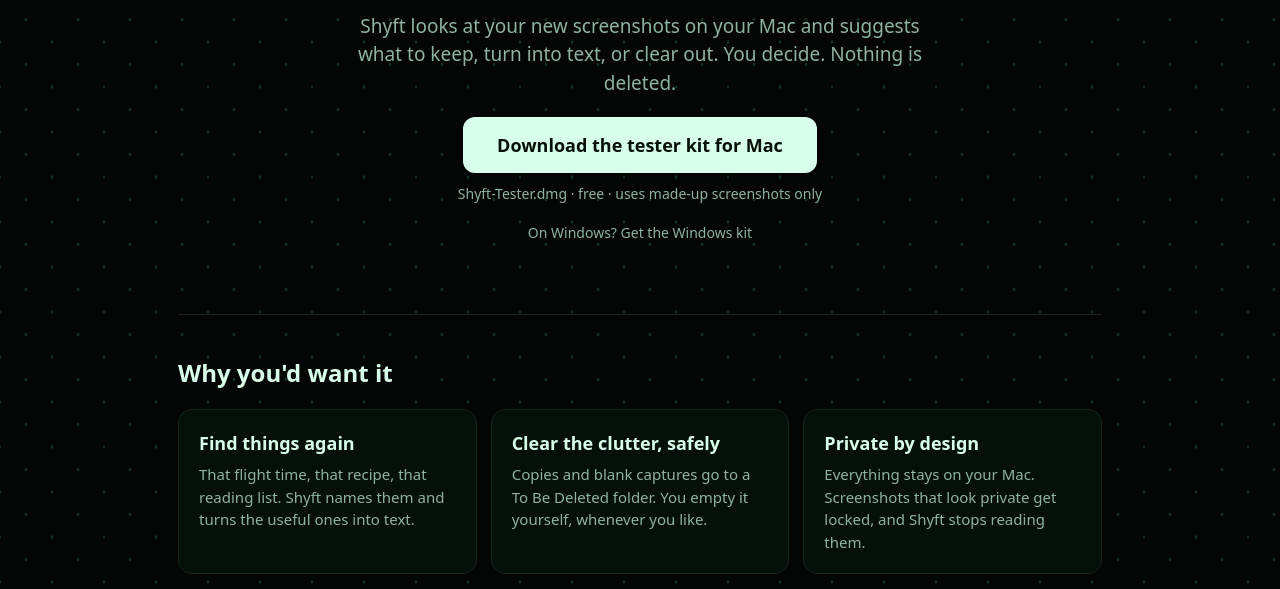
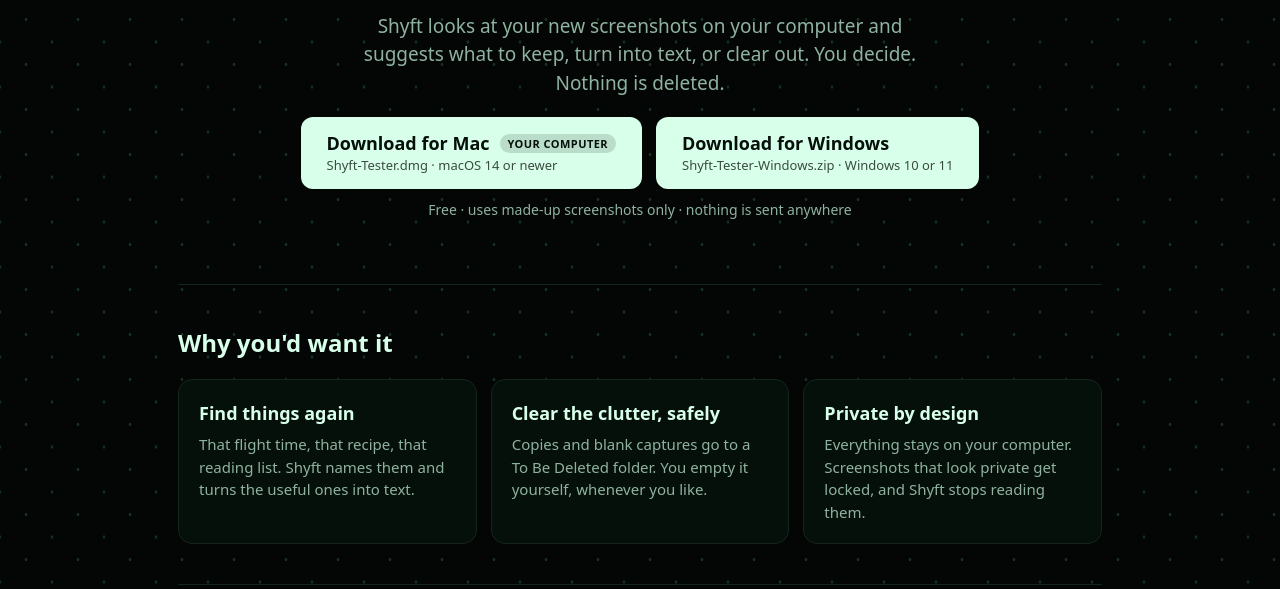
Before and after one commit to timovreuxgerbier/agenthk, a plain HTML site: page ui/start.html in a window 1280 px wide. Shown: the part 363-952 px from the top of the page. Drawn offline with Linux system fonts and the light colour scheme.

Commit message:
Download page: Mac and Windows buttons side by side

```diff
--- a/ui/start.css
+++ b/ui/start.css
@@ -32,4 +32,14 @@ body:not(.win) .os-win, body.win .os-mac{display:none}
 .seg{display:inline-flex;border:1px solid var(--line2);border-radius:12px;padding:3px;margin:0 0 20px;gap:3px}
 .seg button{min-height:40px;border:none;border-radius:9px;padding:0 18px;font-size:15px}
 .seg button[aria-pressed=true]{background:var(--text);color:#06100B;font-weight:700}
-#other-os{min-height:36px;font-size:14px}
+
+
+/* Two download buttons, equal weight. The one matching the visitor's computer gets a small tag. */
+.dl-pair{display:flex;gap:14px;flex-wrap:wrap;justify-content:center}
+.cta .main.dl{flex-direction:column;align-items:flex-start;justify-content:center;gap:4px;min-height:72px;min-width:250px;padding:12px 26px;line-height:1.2}
+.dl-top{display:flex;align-items:center;gap:10px;font-weight:700;text-align:left}
+.cta .main.dl{text-align:left}
+.dl-file{font-size:13px;font-weight:500;opacity:.75}
+.dl .mine{display:none;white-space:nowrap;font-size:11px;font-weight:700;letter-spacing:.04em;text-transform:uppercase;padding:3px 8px;border-radius:999px;background:rgba(6,16,11,.14)}
+.dl.is-mine .mine{display:inline-block}
+@media (max-width:560px){.cta .main.dl{width:100%}}
--- a/ui/start.html
+++ b/ui/start.html
@@ -9,7 +9,9 @@
 </head>
 <!-- start.html: the first page a tester sees, before any download.
      TEXT: drafts. Raaghavi will send the final short text: replace anything marked data-copy.
-     NUMBERS: 17 GB measured on Timo's Mac (Nov 24); macOS 14+ and 8 GB memory are Ollama's own minimums.
+     NUMBERS: Mac 17 GB measured on Timo's Mac (Nov 24); macOS 14+ and 8 GB are Ollama's own minimums.
+     Windows (kit 2): models 6.6 + 4.6 = 11.2 GB, plus about 4 GB for Ollama if missing. Stops only under 5 GB memory.
+     Times are honest guesses, not measured: minutes with a graphics card, possibly hours without.
      DOWNLOAD: the tester kit (installer/ in the repo), published as a GitHub release. -->
 <body class="start">
 <div class="wrap">
@@ -22,11 +24,19 @@
     <div class="hero">
       <span id="hero-buddies"></span>
       <h1 data-copy="headline">Your screenshots, sorted while you sleep.</h1>
-      <p class="sub" data-copy="intro">Shyft looks at your new screenshots on your Mac and suggests what to keep, turn into text, or clear out. You decide. Nothing is deleted.</p>
+      <p class="sub" data-copy="intro">Shyft looks at your new screenshots on your computer and suggests what to keep, turn into text, or clear out. You decide. Nothing is deleted.</p>
       <div class="cta">
-        <a class="main" id="download" href="#">Download the tester kit for Mac</a>
-        <span class="small" id="dl-note">Shyft-Tester.dmg · free · uses made-up screenshots only</span>
-        <button class="quiet" id="other-os" type="button">On Windows? Get the Windows kit</button>
+        <div class="dl-pair">
+          <a class="main dl" data-os="mac" href="https://github.com/timovreuxgerbier/agenthk/releases/latest/download/Shyft-Tester.dmg">
+            <span class="dl-top">Download for Mac<span class="mine">your computer</span></span>
+            <span class="dl-file">Shyft-Tester.dmg · macOS 14 or newer</span>
+          </a>
+          <a class="main dl" data-os="win" href="https://github.com/timovreuxgerbier/agenthk/releases/latest/download/Shyft-Tester-Windows.zip">
+            <span class="dl-top">Download for Windows<span class="mine">your computer</span></span>
+            <span class="dl-file">Shyft-Tester-Windows.zip · Windows 10 or 11</span>
+          </a>
+        </div>
+        <span class="small">Free · uses made-up screenshots only · nothing is sent anywhere</span>
       </div>
     </div>
 
@@ -35,7 +45,7 @@
       <div class="cards">
         <div class="c"><h3 data-copy="why1-title">Find things again</h3><p data-copy="why1">That flight time, that recipe, that reading list. Shyft names them and turns the useful ones into text.</p></div>
         <div class="c"><h3 data-copy="why2-title">Clear the clutter, safely</h3><p data-copy="why2">Copies and blank captures go to a To Be Deleted folder. You empty it yourself, whenever you like.</p></div>
-        <div class="c"><h3 data-copy="why3-title">Private by design</h3><p data-copy="why3">Everything stays on your Mac. Screenshots that look private get locked, and Shyft stops reading them.</p></div>
+        <div class="c"><h3 data-copy="why3-title">Private by design</h3><p data-copy="why3">Everything stays on your computer. Screenshots that look private get locked, and Shyft stops reading them.</p></div>
       </div>
     </section>
 
@@ -43,10 +53,10 @@
       <h2 id="need">What you need</h2>
       <ul class="req">
         <li><span>A Mac or a PC</span><span>macOS 14 (Sonoma) or newer · Windows 10 (22H2) or 11</span></li>
-        <li><span>Memory</span><span>at least 8 GB · 16 GB is better</span></li>
-        <li><span>Free space</span><span>about 17 GB</span></li>
+        <li><span>Memory</span><span><span class="os-mac">at least 8 GB · 16 GB is better</span><span class="os-win">at least 5 GB · 8 GB or more runs better</span></span></li>
+        <li><span>Free space</span><span><span class="os-mac">about 17 GB</span><span class="os-win">about 11 GB · 17 GB without Ollama</span></span></li>
         <li><span>The Ollama app</span><span>free · the installer gets it for you</span></li>
-        <li><span>Time</span><span>30 to 90 minutes, mostly waiting</span></li>
+        <li><span>Time</span><span><span class="os-mac">30 to 90 minutes, mostly waiting</span><span class="os-win">minutes to hours · a quick check estimates it</span></span></li>
       </ul>
     </section>
 
@@ -61,9 +71,9 @@
       </div>
       <div class="steps3 os-win">
         <div><b>Extract the download</b><span class="muted">Right-click Shyft-Tester-Windows.zip › <b>Extract All</b>. The files don't work from inside the zip.</span></div>
-        <div><b>Double-click "1 Install Shyft"</b><span class="muted">If Windows says "Windows protected your PC", click <b>More info</b> › <b>Run anyway</b>. We're a student team, not a registered publisher. If it asks to install Python or git, click <b>Yes</b>.</span></div>
-        <div><b>Double-click "2 Run the Shyft test"</b><span class="muted">Two runs on made-up screenshots. Leave the window open; your PC stays awake by itself.</span></div>
-        <div><b>Send your results</b><span class="muted">A "Shyft test results" folder appears on your Desktop. Send it to Sphinx. Then "3 Remove Shyft" gives the 17 GB back.</span></div>
+        <div><b>Double-click "1 Install Shyft"</b><span class="muted">If Windows says "Windows protected your PC", click <b>More info</b> › <b>Run anyway</b>. We're a student team, not a registered publisher. If it asks to install Python, click <b>Yes</b>.</span></div>
+        <div><b>Double-click "2 Run the Shyft test"</b><span class="muted">A quick check first, with a time estimate. Then you choose whether to do the two full runs. Keep the lid open; it restarts Ollama.</span></div>
+        <div><b>Send your results</b><span class="muted">A "Shyft test results" folder appears on your Desktop. Send it to Sphinx. Then "3 Remove Shyft" removes only what the kit brought.</span></div>
       </div>
     </section>
 
@@ -71,7 +81,7 @@
       <h2 id="how">How it works</h2>
       <div class="steps3">
         <div><b>Screenshots go to one folder</b><span class="muted">Take them like always. Shyft only looks in that folder.</span></div>
-        <div><b>Rick looks while you sleep</b><span class="muted">Once a week, on your Mac, he suggests what to do with each one.</span></div>
+        <div><b>Rick looks while you sleep</b><span class="muted">Once a week, on your computer, he suggests what to do with each one.</span></div>
         <div><b>You decide</b><span class="muted">Approve or change each suggestion. Only then does anything move.</span></div>
       </div>
     </section>
@@ -83,24 +93,21 @@
 <script src="buddies.js"></script>
 <script>
   // Always the newest GitHub release with the kits attached (see installer/README.md).
-  var KITS = {
-    mac: { url: "https://github.com/timovreuxgerbier/agenthk/releases/latest/download/Shyft-Tester.dmg",
-           label: "Download the tester kit for Mac", file: "Shyft-Tester.dmg", other: "On Windows? Get the Windows kit" },
-    win: { url: "https://github.com/timovreuxgerbier/agenthk/releases/latest/download/Shyft-Tester-Windows.zip",
-           label: "Download the tester kit for Windows", file: "Shyft-Tester-Windows.zip", other: "On a Mac? Get the Mac kit" }
-  };
   document.getElementById("logo").innerHTML = buddy("pip", 26);
   document.getElementById("hero-buddies").innerHTML = trio(58, true);
-  var os = /Win/i.test(navigator.platform || navigator.userAgent) ? "win" : "mac";   // best guess; people can switch
-  function setOS(o) {
-    os = o; var k = KITS[o], dl = document.getElementById("download");
-    dl.href = k.url; dl.textContent = k.label;
-    document.getElementById("dl-note").textContent = k.file + " · free · uses made-up screenshots only";
-    document.getElementById("other-os").textContent = k.other;
+  var os = /Win/i.test((navigator.platform || "") + " " + navigator.userAgent) ? "win" : "mac";   // best guess; people can switch
+  var guess = os;
+  function setOS(o) {   // shows the install steps for that computer
+    os = o;
     document.body.classList.toggle("win", o === "win");
     [].forEach.call(document.querySelectorAll(".seg button"), function (b) { b.setAttribute("aria-pressed", b.getAttribute("data-os") === o); });
   }
-  document.getElementById("other-os").onclick = function () { setOS(os === "win" ? "mac" : "win"); };
+  [].forEach.call(document.querySelectorAll(".dl"), function (a) {
+    var mine = a.getAttribute("data-os") === guess;
+    a.classList.toggle("is-mine", mine);
+    if (mine) { a.setAttribute("aria-label", a.querySelector(".dl-top").firstChild.textContent + ", recommended for your computer"); }
+    a.addEventListener("click", function () { setOS(a.getAttribute("data-os")); });
+  });
   [].forEach.call(document.querySelectorAll(".seg button"), function (b) { b.onclick = function () { setOS(b.getAttribute("data-os")); }; });
   setOS(os);
 </script>
```
